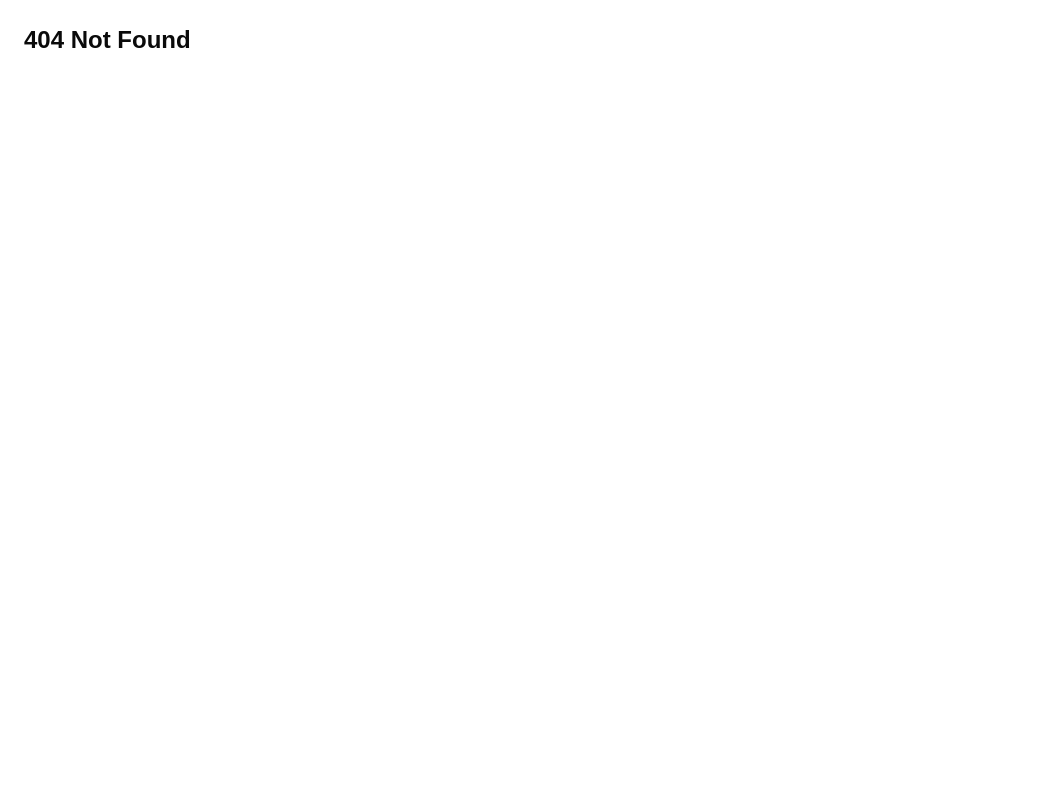
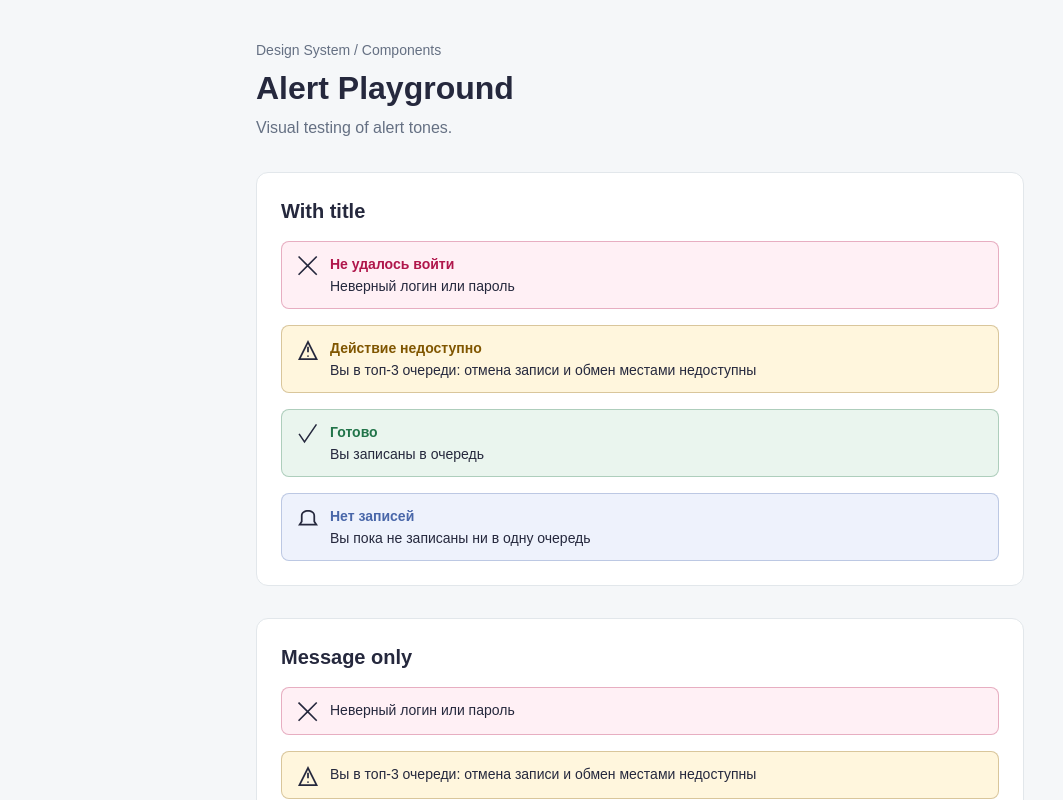
Before and after one commit to ITMO-QUEUE/itmo-queue-frontend, a React (Vite) app: page /test/alert in a window 1280 px wide. Before the commit this address had no page. Shown: the whole page, without its empty margins (0-1063 px from the left). Built offline with nearby package versions, Linux system fonts and the light colour scheme.

Commit message:
feat: add ui alert and a test page

```diff
--- a/src/app/router/index.ts
+++ b/src/app/router/index.ts
@@ -15,6 +15,7 @@ import { TestButtonPage } from '../../pages/test/TestButtonPage'
 import { TestCheckboxPage } from '../../pages/test/TestCheckboxPage'
 import { TestInputPage } from '../../pages/test/TestInputPage'
 import { TestSelectPage } from '../../pages/test/TestSelectPage'
+import { TestAlertPage } from '../../pages/test/TestAlertPage'
 
 export const router = createBrowserRouter([
 	{
@@ -91,6 +92,10 @@ export const router = createBrowserRouter([
 			{
 				path: 'select',
 				Component: TestSelectPage
+			},
+			{
+				path: 'alert',
+				Component: TestAlertPage
 			}
 
 		]
--- /dev/null
+++ b/src/components/ui/UIAlert.tsx
@@ -0,0 +1,70 @@
+import AchtungIcon from '@/assets/icons/Achtung.svg'
+import BellIcon from '@/assets/icons/Bell.svg'
+import CheckIcon from '@/assets/icons/Check.svg'
+import CrossIcon from '@/assets/icons/Cross.svg'
+import { tw } from '../../libs/utils'
+
+export enum UIAlertTone {
+	ERROR = 'error',
+	WARNING = 'warning',
+	SUCCESS = 'success',
+	INFO = 'info'
+}
+
+interface UIAlertProps {
+	tone: UIAlertTone
+	message: string
+	title?: string
+}
+
+const BASE_CLASSES = tw(
+	'flex w-full items-start gap-3',
+	'rounded-control border px-4 py-3'
+)
+
+const TONE_CLASSES: Record<UIAlertTone, string> = {
+	[UIAlertTone.ERROR]: tw('border-status-danger/30 bg-status-danger-bg'),
+	[UIAlertTone.WARNING]: tw('border-status-warning/30 bg-status-warning-bg'),
+	[UIAlertTone.SUCCESS]: tw('border-status-success/30 bg-status-success-bg'),
+	[UIAlertTone.INFO]: tw('border-action-primary/30 bg-bg-selected')
+}
+
+const TITLE_CLASSES: Record<UIAlertTone, string> = {
+	[UIAlertTone.ERROR]: 'text-status-danger',
+	[UIAlertTone.WARNING]: 'text-status-warning',
+	[UIAlertTone.SUCCESS]: 'text-status-success',
+	[UIAlertTone.INFO]: 'text-action-primary'
+}
+
+const TONE_ICONS: Record<UIAlertTone, string> = {
+	[UIAlertTone.ERROR]: CrossIcon,
+	[UIAlertTone.WARNING]: AchtungIcon,
+	[UIAlertTone.SUCCESS]: CheckIcon,
+	[UIAlertTone.INFO]: BellIcon
+}
+
+export const UIAlert = ({ tone, message, title }: UIAlertProps) => {
+	const isError = tone === UIAlertTone.ERROR
+
+	return (
+		<div
+			role={isError ? 'alert' : 'status'}
+			className={tw(BASE_CLASSES, TONE_CLASSES[tone])}
+		>
+			<img
+				src={TONE_ICONS[tone]}
+				alt=''
+				aria-hidden='true'
+				className='mt-0.5 size-icon shrink-0 select-none'
+				draggable={false}
+			/>
+
+			<div className='flex flex-col gap-0.5'>
+				{title && (
+					<p className={tw('text-label', TITLE_CLASSES[tone])}>{title}</p>
+				)}
+				<p className='text-small text-text-primary'>{message}</p>
+			</div>
+		</div>
+	)
+}
--- /dev/null
+++ b/src/pages/test/TestAlertPage.tsx
@@ -0,0 +1,65 @@
+import { UIAlert, UIAlertTone } from '../../components/ui/UIAlert'
+
+const TONES = [
+	{
+		tone: UIAlertTone.ERROR,
+		title: 'Не удалось войти',
+		message: 'Неверный логин или пароль'
+	},
+	{
+		tone: UIAlertTone.WARNING,
+		title: 'Действие недоступно',
+		message: 'Вы в топ-3 очереди: отмена записи и обмен местами недоступны'
+	},
+	{
+		tone: UIAlertTone.SUCCESS,
+		title: 'Готово',
+		message: 'Вы записаны в очередь'
+	},
+	{
+		tone: UIAlertTone.INFO,
+		title: 'Нет записей',
+		message: 'Вы пока не записаны ни в одну очередь'
+	}
+] as const
+
+export const TestAlertPage = () => {
+	return (
+		<main className='h-full w-full overflow-auto bg-bg-page p-6 md:p-10'>
+			<div className='mx-auto flex max-w-3xl flex-col gap-8'>
+				<header className='space-y-2'>
+					<p className='text-small text-text-secondary'>
+						Design System / Components
+					</p>
+					<h1 className='text-heading text-text-primary'>Alert Playground</h1>
+					<p className='text-body text-text-secondary'>
+						Visual testing of alert tones.
+					</p>
+				</header>
+
+				<section className='flex flex-col gap-4 rounded-card border border-border-subtle bg-bg-surface p-6'>
+					<h2 className='text-subheading text-text-primary'>With title</h2>
+					{TONES.map(({ tone, title, message }) => (
+						<UIAlert
+							key={tone}
+							tone={tone}
+							title={title}
+							message={message}
+						/>
+					))}
+				</section>
+
+				<section className='flex flex-col gap-4 rounded-card border border-border-subtle bg-bg-surface p-6'>
+					<h2 className='text-subheading text-text-primary'>Message only</h2>
+					{TONES.map(({ tone, message }) => (
+						<UIAlert
+							key={tone}
+							tone={tone}
+							message={message}
+						/>
+					))}
+				</section>
+			</div>
+		</main>
+	)
+}
```
